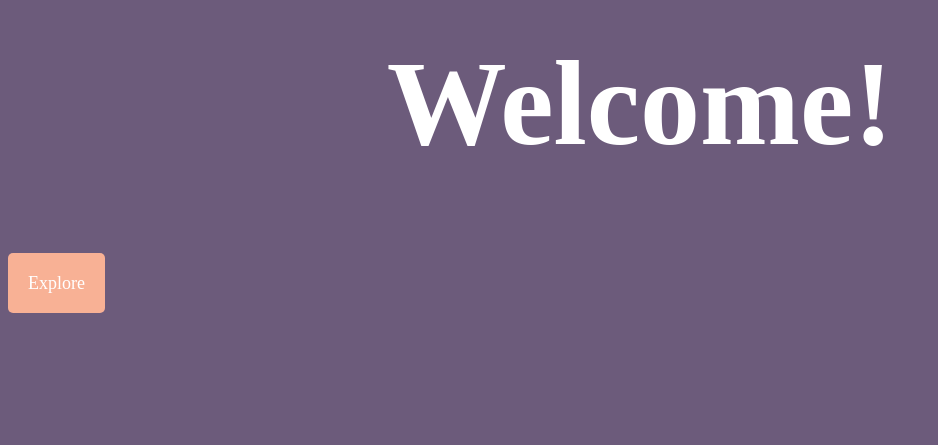
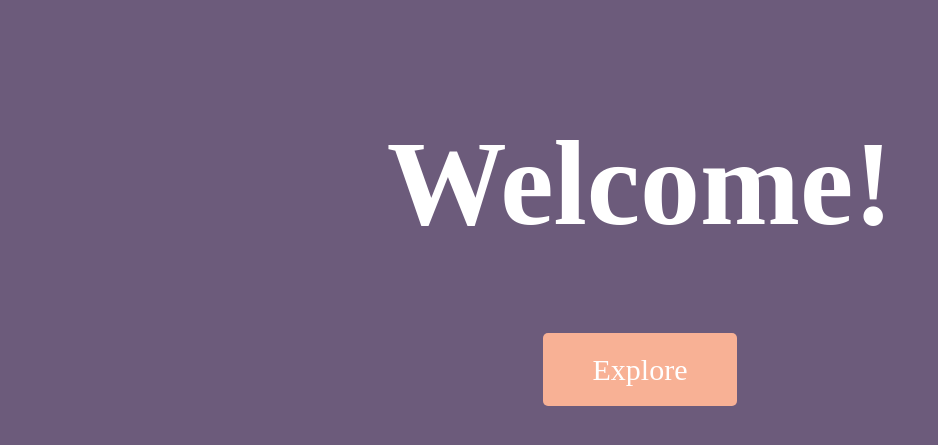
Before and after one commit to CodingLakshmi/Character-Tracking-Project, a plain HTML site: page index.html in a window 1280 px wide. Shown: the part 109-554 px from the top of the page, without its empty margins (0-938 px from the left). Drawn offline with Linux system fonts and the light colour scheme.

Commit message:
qoom sync at Sat Mar 19 2022 23:55:29 GMT+0000 (Coordinated Universal Time)

```diff
--- a/index.html
+++ b/index.html
@@ -1,20 +1,21 @@
 <!DOCTYPE html>
 <html>
 	<head>
-    <meta charset="utf-8">
-    <meta name="viewport" content="width=device-width">
-    <title>replit</title>
-    <link href="style.css" rel="stylesheet" type="text/css" />
+		<link rel="stylesheet" href="styles.css">
+		<script type="module" src="script.js"></script>
 	</head>
 	<body>
-    <script src="script.js"></script>
 
 		<section>
 	      <br>
 	      <br>
-      <h1 class = "welcome-homepage"> Welcome! </h1>
-      <a href="ChoosingPath.html" class = "aTag-homepage"> Explore </a>
+	      <center>
+	      	<h1 class = "h1-homepage"> Welcome! </h1>
+	    	<a href="choosingAPath.html" class = "aTag-homepage"> Explore </a>
+	      </center>
 	    </section>
+
+
 
 	</body>
 </html>
--- /dev/null
+++ b/project.json
@@ -0,0 +1,3 @@
+{
+	"homepage": "index.html"
+}
--- a/script.js
+++ b/script.js
@@ -0,0 +1,2 @@
+function f(){
+}
--- a/style.css
+++ /dev/null
@@ -1,22 +0,0 @@
-
-/* HTML Elements */
-body {
-  background-color: #6C5B7B;
-}
-
-/* Classes */
-.welcome-homepage {
-  font-size: 120px;
-  text-align: center;
-  margin-top: 100px;
-  color: white;
-}
-
-.aTag-homepage {
-  text-decoration: none;
-  background-color: #F8B195;
-  color: white;
-  padding: 20px;
-  border-radius: 5px;
-  font-size: 18px;
-}
--- /dev/null
+++ b/styles.css
@@ -0,0 +1,42 @@
+/* HTML Elements */
+body {
+	background-color: #6C5B7B;
+}
+
+h1 {
+	font-size: 120px;
+	text-align: center;
+	color: white;
+}
+
+/* Classes */
+
+.h1-homepage {
+	margin-top: 180px;
+}
+
+.aTag-homepage {
+	text-decoration: none;
+	background-color: #F8B195;
+	color: white;
+	border-radius: 5px;
+	margin-top: 0px;
+	padding-top: 20px;
+	padding-right: 50px;
+	padding-left: 50px;
+	padding-bottom: 20px;
+	font-size: 30px;
+}
+
+.aTag-homepage:hover {
+	text-decoration: none;
+	background-color: #f79b77;
+	color: white;
+	border-radius: 5px;
+	margin-top: 0px;
+	padding-top: 20px;
+	padding-right: 50px;
+	padding-left: 50px;
+	padding-bottom: 20px;
+	font-size: 30px;
+}
```
Also changed, not shown: ChoosingPath.html (deleted, +0 -13 lines), choosingAPath.html (added, +13 -0 lines), 1 other file. Lines whose indentation alone changed are shown as unchanged.
